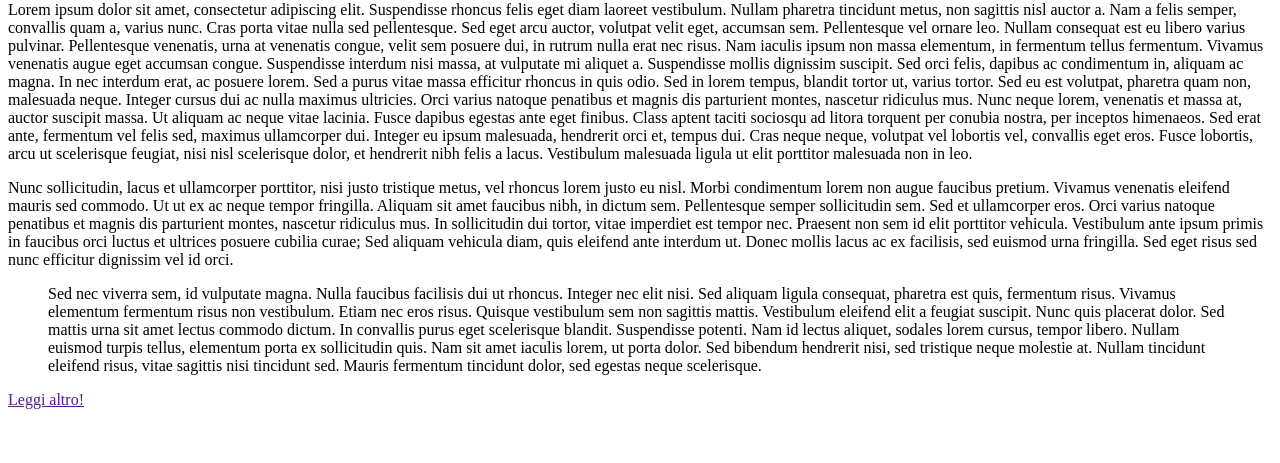
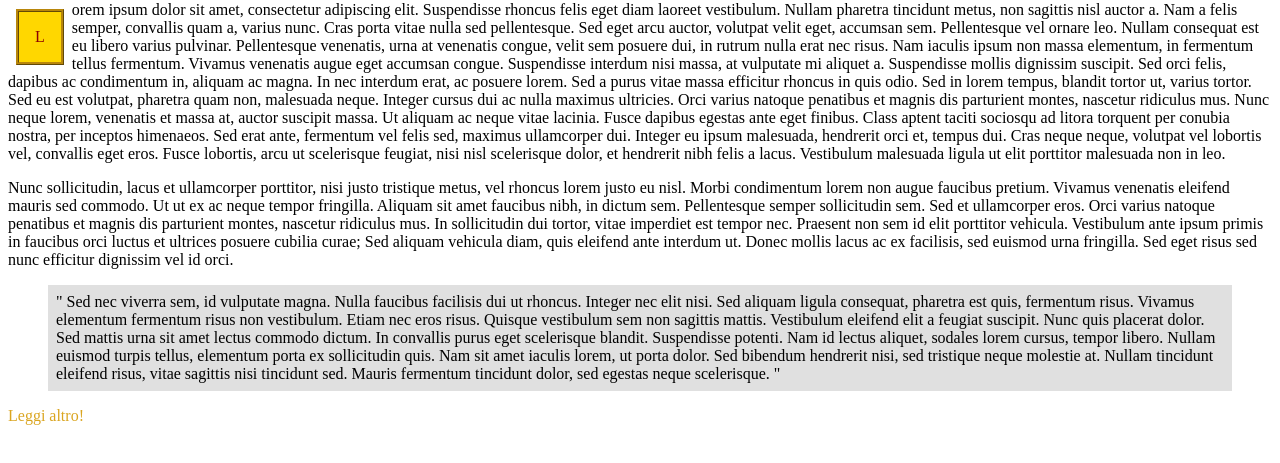
Before and after one commit to lucypetry/esercizii12, a plain HTML site: page index.html in a window 1280 px wide. Shown: the part 79-542 px from the top of the page. Drawn offline with Linux system fonts and the light colour scheme.

Commit message:
modifiche

```diff
--- a/index.html
+++ b/index.html
@@ -1,7 +1,7 @@
 <!DOCTYPE html>
 <html lang="en">
   <head>
-    <link href="prova.css" ref="styles" type="text/css" />
+    <link href="./prova.css" rel="stylesheet" type="text/css" />
     <meta charset="UTF-8" />
     <meta name="viewport" content="width=device-width, initial-scale=1.0" />
     <title>Document</title>
@@ -66,6 +66,6 @@
       tincidunt dolor, sed egestas neque scelerisque.
     </blockquote>
 
-    <a href="" class="link">Leggi altro!</a>
+    <a href="#" class="link">Leggi altro!</a>
   </body>
 </html>
--- a/prova.css
+++ b/prova.css
@@ -17,6 +17,10 @@ a {
   margin: 8px;
 }
 
+.link {
+  color: goldenrod;
+}
+
 .link:hover {
   color: brown;
 }
```
